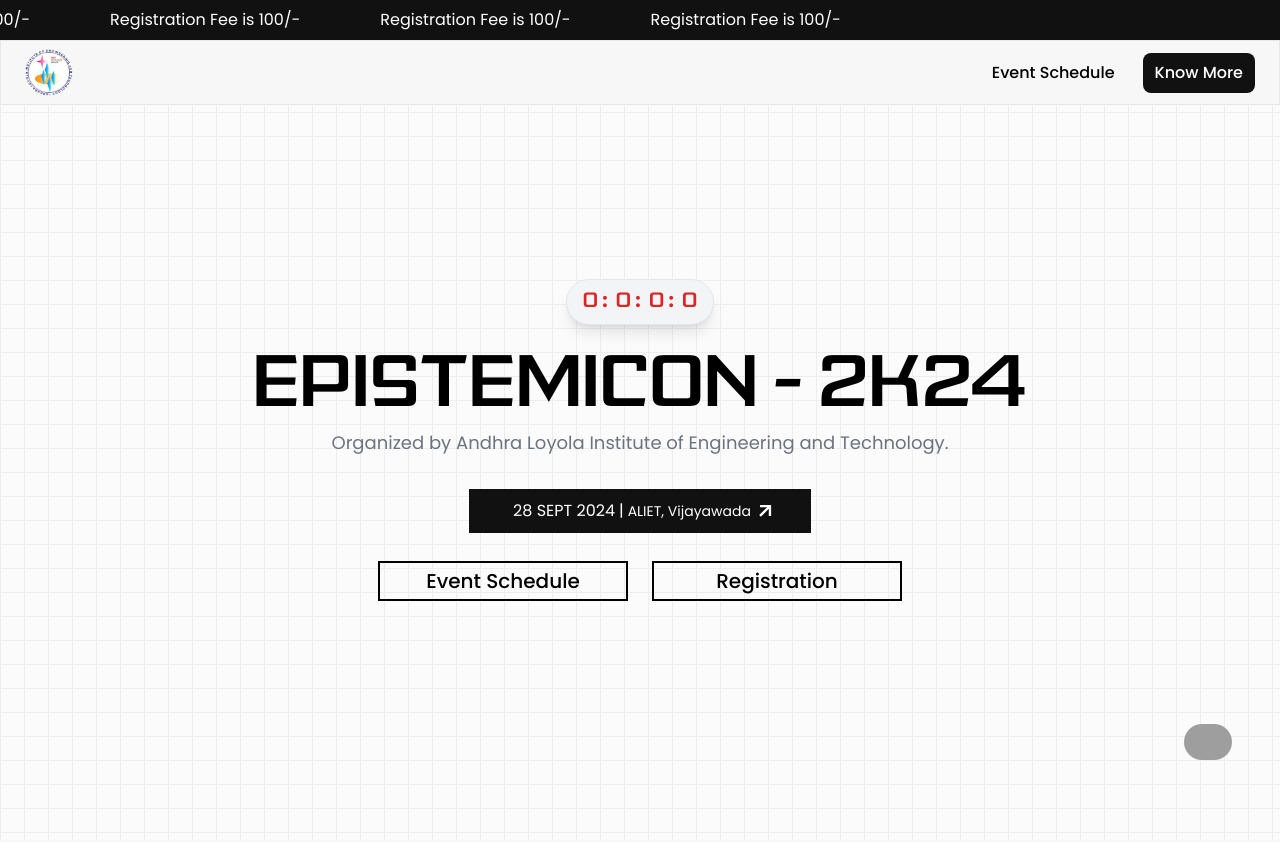
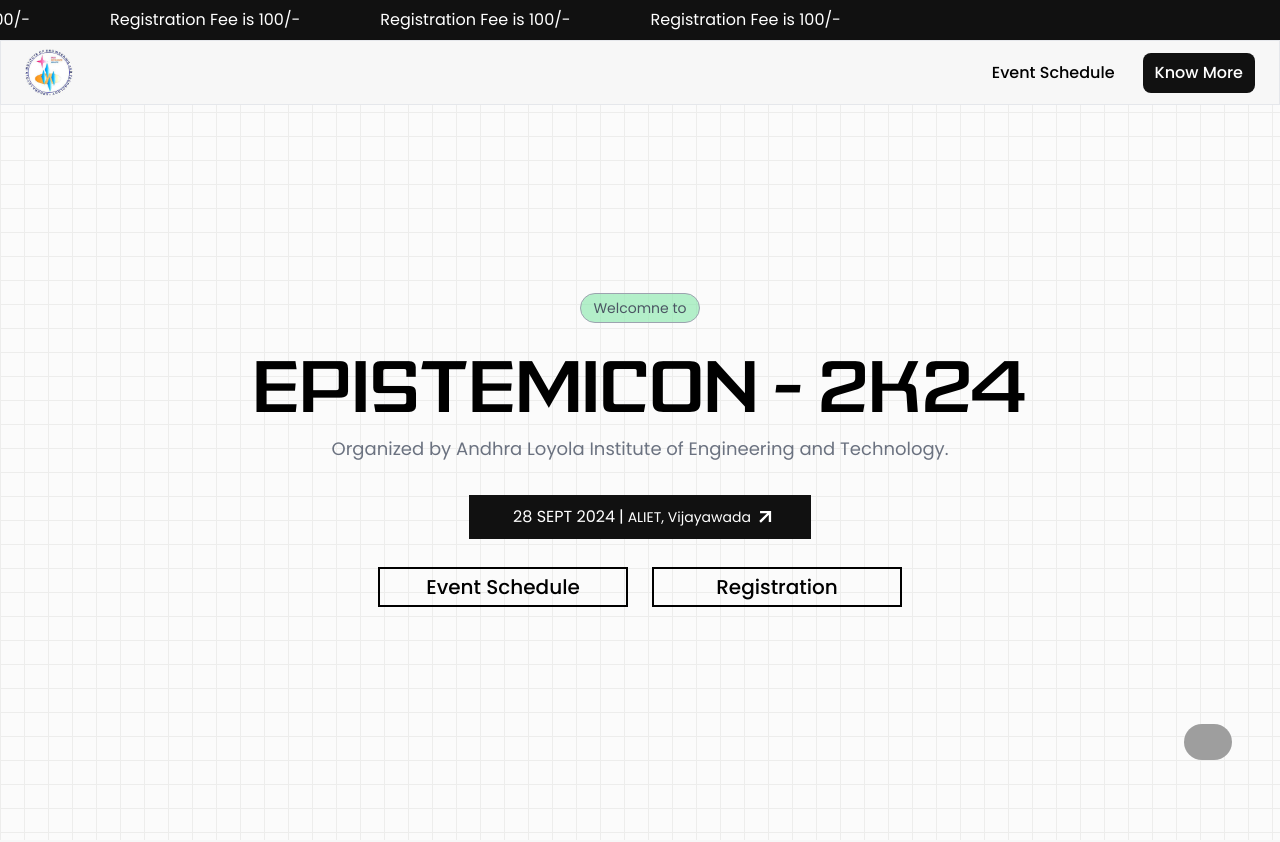
Before and after one commit to VHarsha8/material-you, a React (Create React App) app: page / in a window 1280 px wide. Shown: the top 842 px of the page. Built offline with nearby package versions, Linux system fonts and the light colour scheme; grey boxes are pictures that could not be loaded.

Commit message:
Redesign test

```diff
--- a/src/EpistemiconHomePage.jsx
+++ b/src/EpistemiconHomePage.jsx
@@ -38,8 +38,12 @@
 
     return (
         <div className="flex relative overflow-hidden flex-col items-center justify-center w-full px-8 md:gap-2 gap-4 mx-auto h-[650px]   md:h-screen">
-            <div className='flex justify-center mb-3 items-center'>
-                <Timer />
+            <div className="flex flex-col justify-center items-center w-full px-4 my-5 md:px-10">
+                <div className='flex'>
+                    <h1 className="px-3 py-1 text-xs md:text-sm text-gray-600 border border-gray-400 rounded-full backdrop-filter backdrop-blur-xl bg-green-400/40 font-poppins text-center">
+                    Welcomne to
+                </h1>
+                </div>
             </div>
             <div className="absolute -z-50 h-full opacity-50 w-full bg-white bg-[linear-gradient(to_right,#E5E4E2_1px,transparent_1px),linear-gradient(to_bottom,#E5E4E2_1px,transparent_1px)] bg-[size:24px_24px]"></div>
 
```
